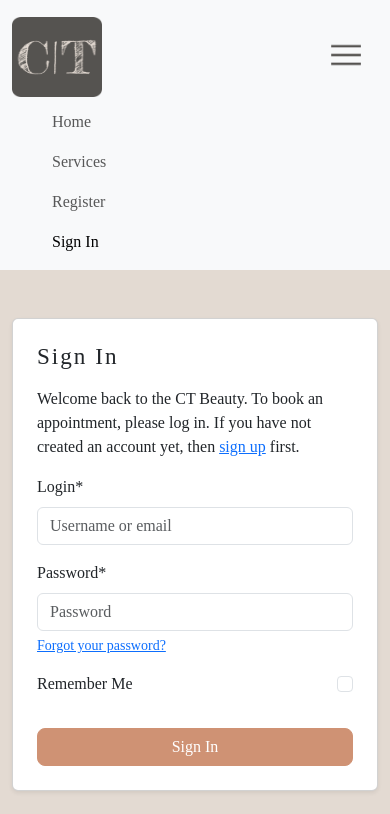
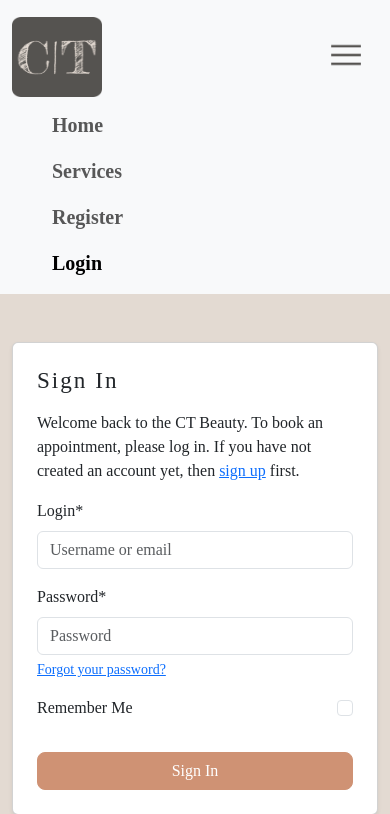
Before and after one commit to KellyT4425/ctbeauty-bookings, a Django app: page /accounts/login/?next=/bookings/1/ in a window 390 px wide, after a click that opens the changed part. Shown: the top 814 px of the page. Run offline with Django 4.2, Linux system fonts and the light colour scheme; some libraries are stand-ins or nearby versions; some web fonts are replaced.

Commit message:
feat(nav): make navbar responsive (expand on lg and up)

```diff
--- a/templates/base.html
+++ b/templates/base.html
@@ -65,11 +65,11 @@
   <body class="page-wrapper">
     <header>
   <!-- Navigation Bar -->
-      <nav class="navbar bg-body-tertiary nav-img">
+  <nav class="navbar navbar-expand-lg bg-body-tertiary nav-img">
     <div class="container-fluid">
-          <a class="navbar-brand">
+      <a class="navbar-brand" href="{% url 'home' %}">
         <img
-              src="{% static 'images\android-chrome-192x192.png' %}"
+          src="{% static 'images/android-chrome-192x192.png' %}"
           alt="Logo"
           width="90"
           height="80"
@@ -78,7 +78,7 @@
       </a>
 
       <button
-            class="navbar-toggler d-md-none border-0"
+        class="navbar-toggler border-0"
         type="button"
         aria-label="Toggle navigation"
         data-bs-toggle="collapse"
@@ -96,47 +96,39 @@
       </button>
 
       <div class="collapse navbar-collapse" id="mainNav">
-            <ul class="navbar-nav ms-auto">
+        <ul class="navbar-nav ms-auto fs-5">
           <li class="nav-item">
-                <a class="nav-link" href="{% url 'home' %}">Home</a>
+            <a class="nav-link px-lg-3 py-2 fw-semibold" href="{% url 'home' %}">Home</a>
           </li>
           <li class="nav-item">
-                <a class="nav-link" href="{% url 'services:list' %}"
-                  >Services</a
-                >
+            <a class="nav-link px-lg-3 py-2 fw-semibold" href="{% url 'services:list' %}">Services</a>
           </li>
+
           {% if user.is_authenticated %}
             <li class="nav-item">
-                <a class="nav-link" href="{% url 'bookings:create' %}"
-                  >Make a Booking</a
-                >
-                <a href="{% url 'bookings:list' %}">My Bookings</a>
+              <a class="nav-link px-lg-3 py-2 fw-semibold" href="{% url 'bookings:create' %}">Make a Booking</a>
             </li>
-
             <li class="nav-item">
-                <a
-                  class="nav-link {% if request.path == logout_url %}active{% endif %}"
-                  aria-current="page"
-                  href="{% url 'account_logout' %}"
-                  >Logout</a
-                >
-              </li>
-              {% else %}
-              <li class="nav-item">
-                <a
-                  class="nav-link {% if request.path == signup_url %}active{% endif %}"
-                  aria-current="page"
-                  href="{% url 'account_signup' %}"
-                  >Register</a
-                >
+              <a class="nav-link px-lg-3 py-2 fw-semibold" href="{% url 'bookings:list' %}">My Bookings</a>
             </li>
             <li class="nav-item">
               <a
-                  class="nav-link {% if request.path == login_url %}active{% endif %}"
-                  aria-current="page"
+                class="nav-link px-lg-3 py-2 fw-semibold {% if request.path == logout_url %}active{% endif %}"
+                href="{% url 'account_logout' %}"
+              >Logout</a>
+            </li>
+          {% else %}
+            <li class="nav-item ">
+              <a
+                class="nav-link px-lg-3 py-2 fw-semibold {% if request.path == signup_url %}active{% endif %}"
+                href="{% url 'account_signup' %}"
+              >Register</a>
+            </li>
+            <li class="nav-item">
+              <a
+                class="nav-link px-lg-3 py-2 fw-semibold {% if request.path == login_url %}active{% endif %}"
                 href="{% url 'account_login' %}"
-                  >Sign In</a
-                >
+              >Login</a>
             </li>
           {% endif %}
         </ul>
@@ -144,6 +136,7 @@
     </div>
   </nav>
 </header>
+
 
     <!-- Main Block -->
     <main>{% block content %}{% endblock content %}</main>
```
Also changed, not shown: README.md (added). Lines whose indentation alone changed are shown as unchanged.
